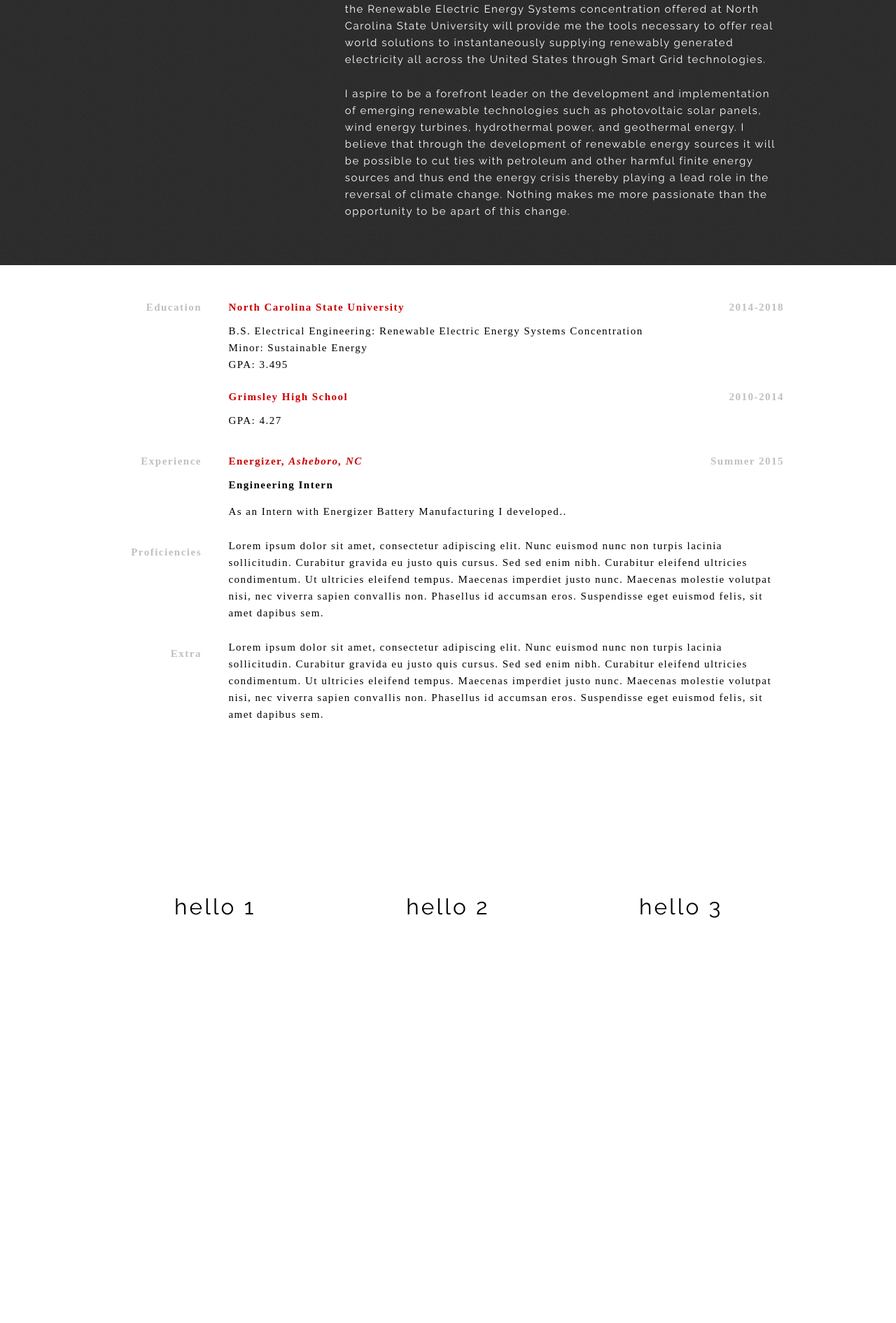
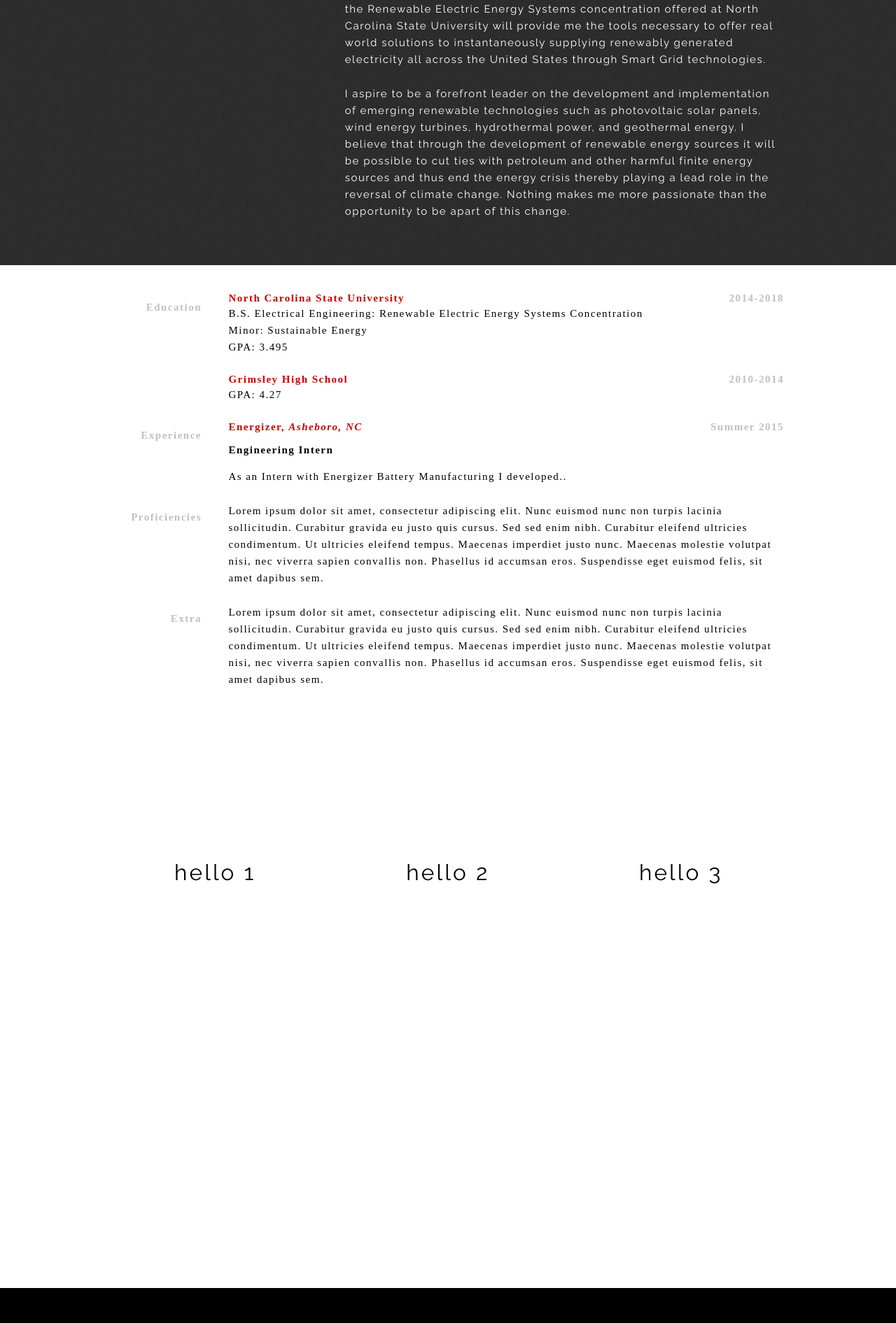
Before and after one commit to jacksoncwilliams/jackson-erin, a Jekyll site: the page built from simpleindex.html, in a window 1280 px wide. Shown: the part 1952-3843 px from the top of the page at 70% size. Built offline with Jekyll 4.4.1, drawn with Linux system fonts in a browser that asks for light colours; nearby versions of some CDN libraries; some web fonts are replaced; after the commit the page ends 3793 px from its top, so only the background shows below that.

Commit message:
Update simple.css

```diff
--- a/css/simple.css
+++ b/css/simple.css
@@ -214,7 +214,9 @@ body {
    font-size: 1em;
    font-weight: bold;
    letter-spacing: 0.1em;
-   padding: zero;
+   padding: 0;
+   margin-top: 0;
+   margin-bottom: 0;
 }
 
 #resume h3 {
```
